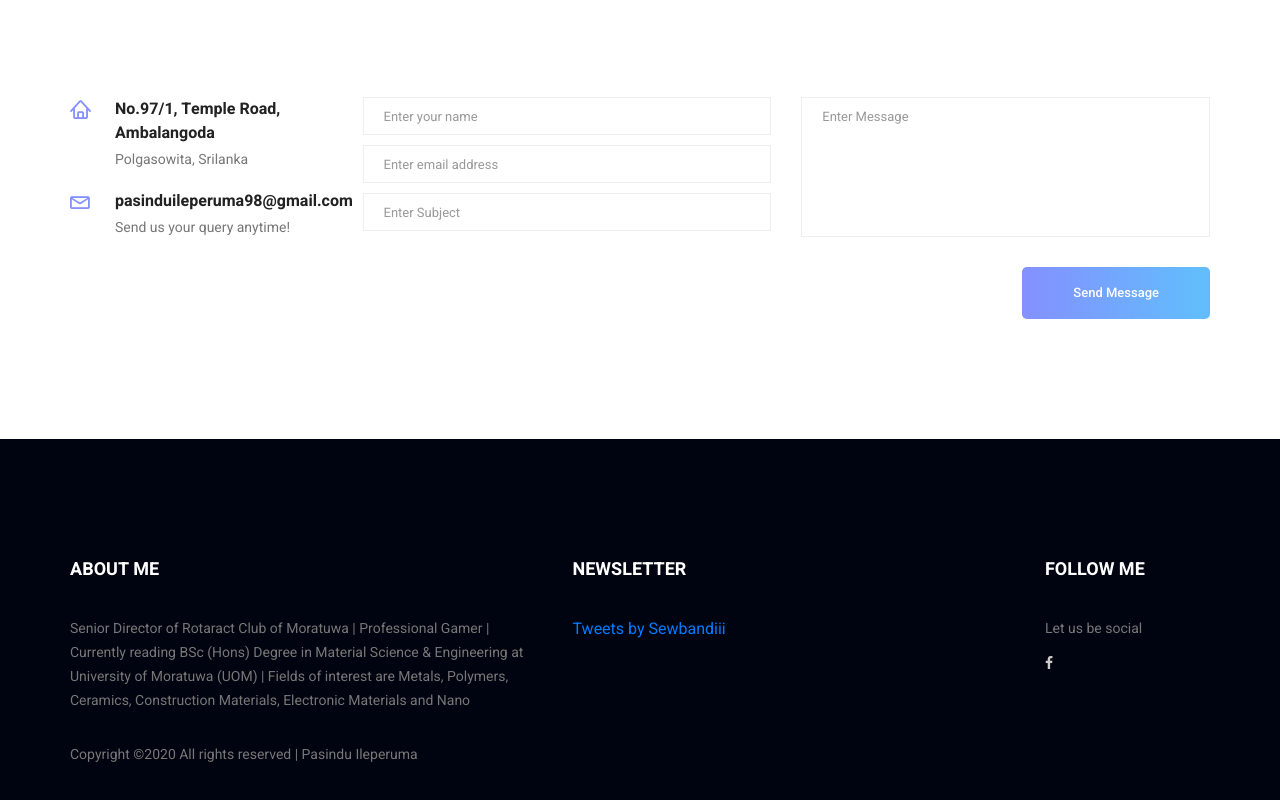
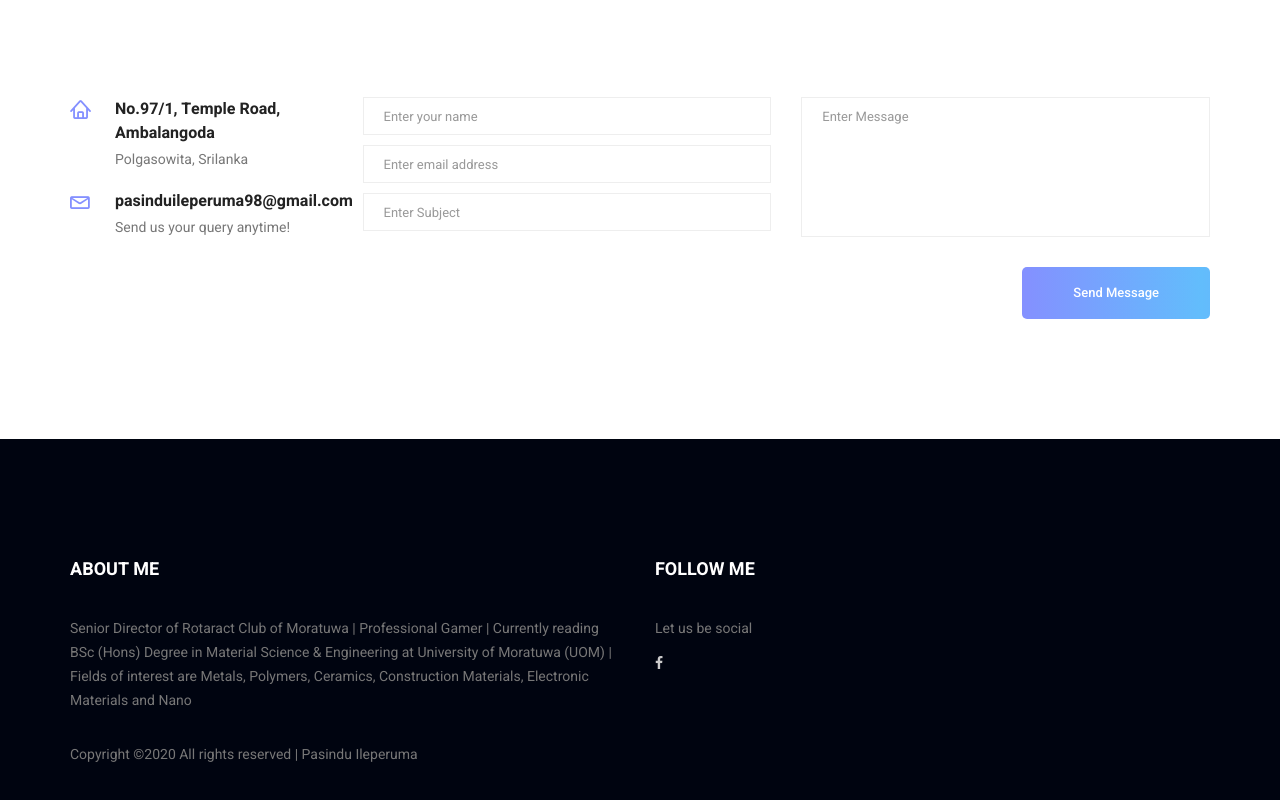
Before and after one commit to Sewvandiii/pasinduileperuma, a plain HTML site: page contact.html in a window 1280 px wide. Shown: the part 453-1253 px from the top of the page. Drawn offline with Linux system fonts and the light colour scheme; some packages are replaced by stand-ins of ours; a script that the page names is missing.

Commit message:
Minor fix

```diff
--- a/contact.html
+++ b/contact.html
@@ -127,7 +127,7 @@
         <footer class="footer_area p_120">
         	<div class="container">
         		<div class="row footer_inner">
-        			<div class="col-lg-5 col-sm-6">
+        			<div class="col-lg-6 col-sm-7">
         				<aside class="f_widget ab_widget">
         					<div class="f_title">
         						<h3>About Me</h3>
@@ -140,24 +140,7 @@ Copyright &copy;<script>document.write(new Date().getFullYear());</script> All r
         				</aside>
         			</div>
 
-                    <div class="col-lg-5 col-sm-6">
-        				<aside class="f_widget news_widget">
-        					<div class="f_title">
-        						<h3>Newsletter</h3>
-        					</div>
 
-        					<div id="mc_embed_signup">
-                                <!-- <form target="_blank" action="https://spondonit.us12.list-manage.com/subscribe/post?u=1462626880ade1ac87bd9c93a&amp;id=92a4423d01" method="get" class="subscribe_form relative">
-                                	<div class="input-group d-flex flex-row">
-                                        <input name="EMAIL" placeholder="Enter email address" onfocus="this.placeholder = ''" onblur="this.placeholder = 'Email Address '" required="" type="email">
-                                        <button class="btn sub-btn"><span class="lnr lnr-arrow-right"></span></button>
-                                    </div>
-                                    <div class="mt-10 info"></div>
-								</form> -->
-								<a class="twitter-timeline" data-height="300" data-theme="dark" href="https://twitter.com/Sewvandiii">Tweets by Sewbandiii</a> <script async src="https://platform.twitter.com/widgets.js" charset="utf-8"></script>
-                            </div>
-        				</aside>
-        			</div>
         			<div class="col-lg-2">
         				<aside class="f_widget social_widget">
         					<div class="f_title">
```
Also changed, not shown: index.html (+1 -18 lines).
